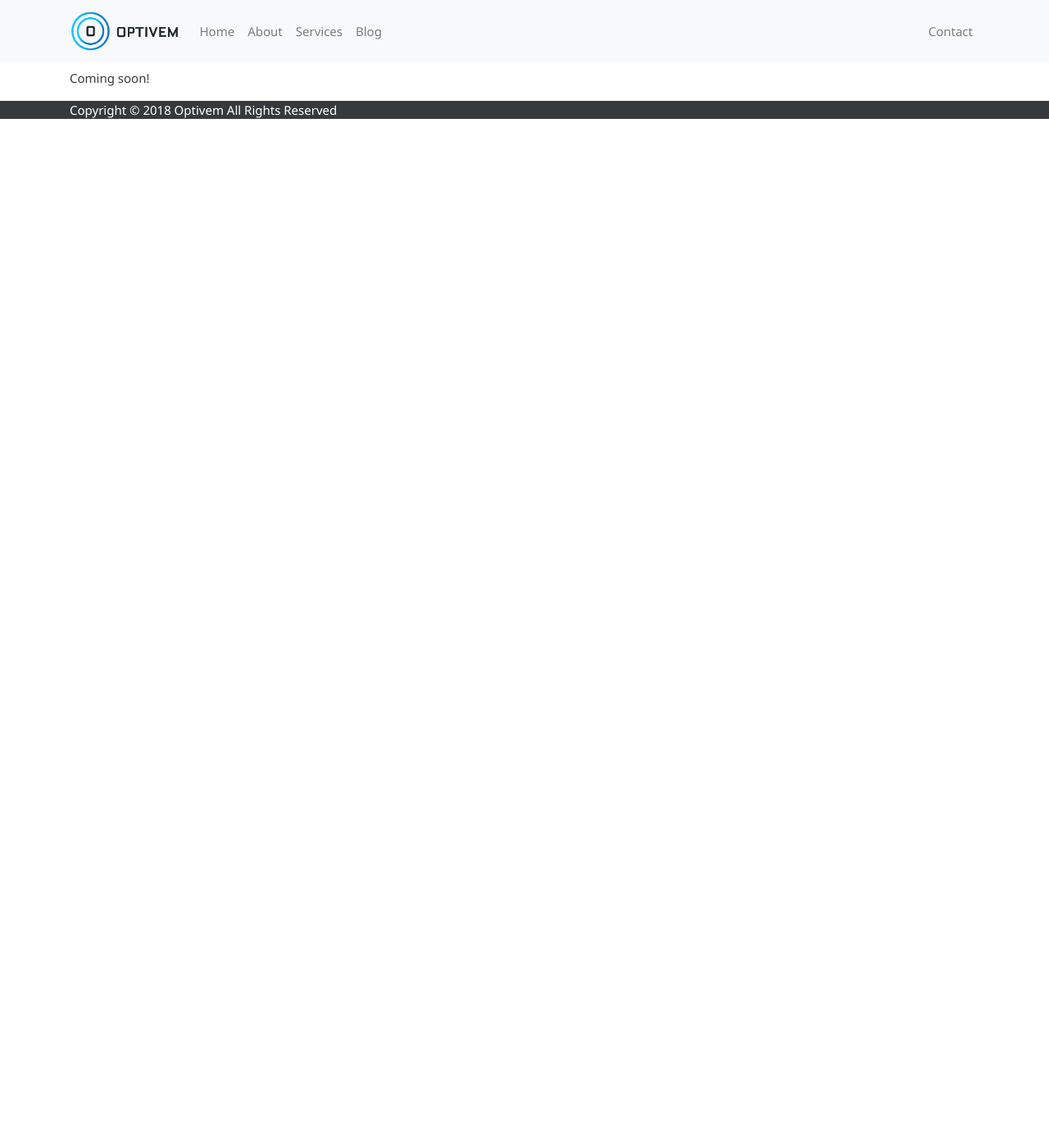
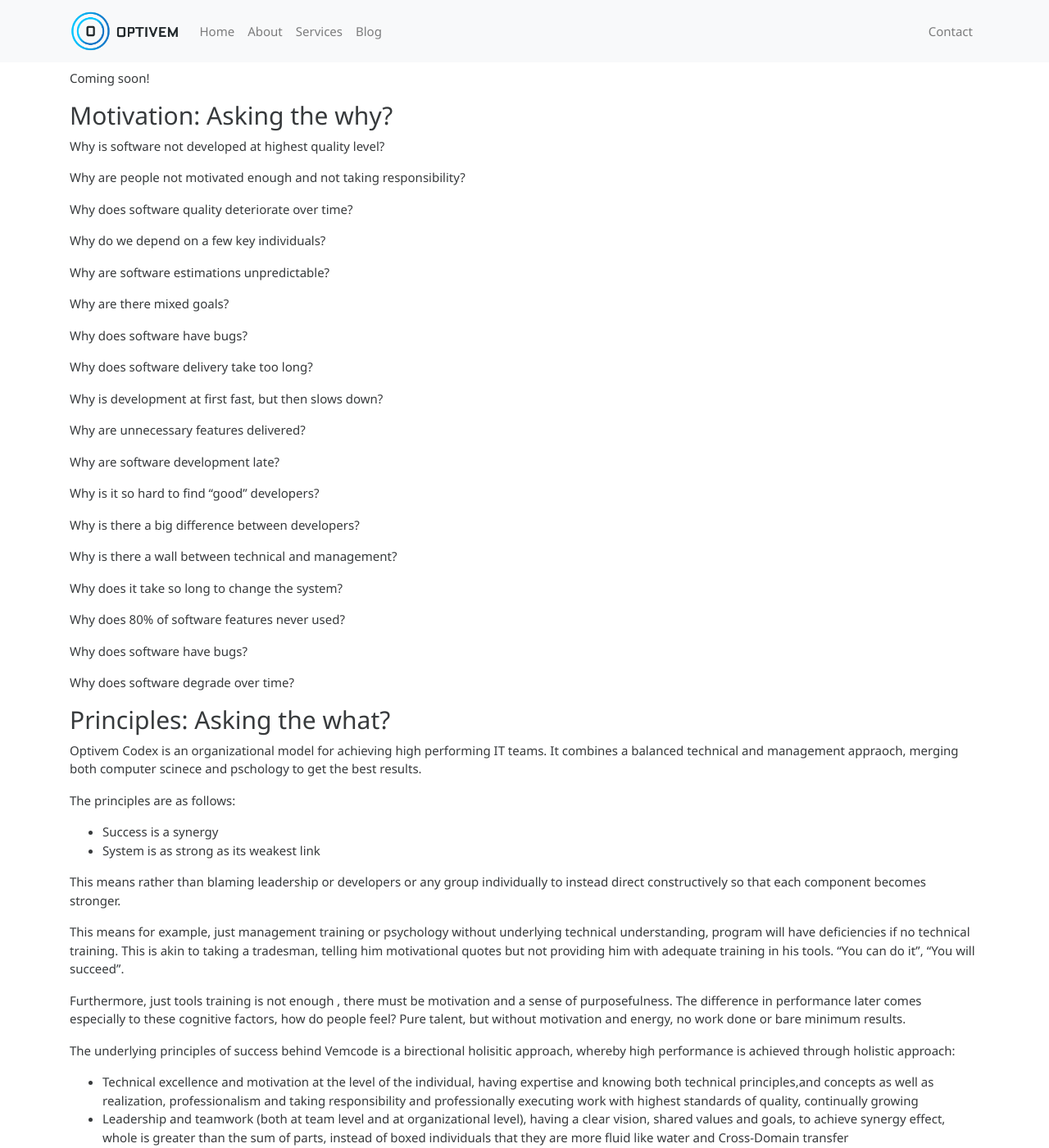
Before and after one commit to optivem/optivem.github.io, a Jekyll site: the page built from _pages/codex/foundations.md, in a window 1280 px wide and 1400 px high, scrolled down 293 px. Shown: the whole window at 82% size. Built offline with Jekyll 4.4.1, drawn with Linux system fonts in a browser that asks for light colours; before the commit the page ends 900 px from its top, so only the background shows below that; some of the changed text lies outside the part shown.

Commit message:
Update _pages/codex/foundations.md

```diff
--- a/_pages/codex/foundations.md
+++ b/_pages/codex/foundations.md
@@ -5,3 +5,75 @@ description: Opticodex - Foundations
 ---
 
 Coming soon!
+
+<h2>Motivation: Asking the why?</h2>
+
+Why is software not developed at highest quality level?
+
+Why are people not motivated enough and not taking responsibility?
+
+Why does software quality deteriorate over time?
+
+Why do we depend on a few key individuals?
+
+Why are software estimations unpredictable?
+
+Why are there mixed goals?
+
+Why does software have bugs?
+
+Why does software delivery take too long?
+
+Why is development at first fast, but then slows down?
+
+Why are unnecessary features delivered?
+
+Why are software development late?
+
+Why is it so hard to find “good” developers?
+
+Why is there a big difference between developers?
+
+Why is there a wall between technical and management?
+
+Why does it take so long to change the system?
+
+Why does 80% of software features never used?
+
+Why does software have bugs?
+
+Why does software degrade over time?
+
+
+<h2>Principles: Asking the what?</h2>
+
+
+Optivem Codex is an organizational model for achieving high performing IT teams. It combines a balanced technical and management appraoch, merging both computer scinece and pschology to get the best results.
+
+The principles are as follows:
+* Success is a synergy
+* System is as strong as its weakest link
+
+This means rather than blaming leadership or developers or any group individually to instead direct constructively  so that each component becomes stronger.
+
+This means for example, just management training or psychology without underlying technical understanding, program will have deficiencies if no technical training. This is akin to taking a tradesman, telling him motivational quotes but not providing him with adequate training in his tools. “You can do it”, “You will succeed”.
+
+Furthermore, just tools training is not enough , there must be motivation and a sense of purposefulness. The difference in performance later comes especially to these cognitive factors, how do people feel? Pure talent, but without motivation and energy, no work done or bare minimum results.
+
+
+The underlying principles of success behind Vemcode is a birectional holisitic approach, whereby high performance is achieved through holistic approach:
+* Technical excellence and motivation at the level of the individual, having expertise and knowing both technical principles,and concepts as well as realization, professionalism and taking responsibility and professionally executing work with highest standards of quality, continually growing
+* Leadership and teamwork (both at team level and at organizational level), having a clear vision, shared values and goals, to achieve synergy effect, whole is greater than the sum of parts, instead of boxed individuals that they are more fluid like water and Cross-Domain transfer
+* Parallel standardisation and innovation co-evolving towards even higher standards of performance, on one hand discipline in following standards but on the other hand creativity and freedom to innovate, hand-in-hand
+
+
+<h3>Stage 1: Setting the right foundation</h3>
+
+The foundation, the "roots" of success start with the Organizational Culture and Values. To achieve the synergy effect, and holistic approach to organizational success, it is necessary to value both technical excellence but on the other hand also transformational leadership to make the best use of technical capability and move towards a common goal. The foundational roots are structure and control, efficiency, stability, standards, systematization, doing things right - i.e. the foundation is high quality standards and motivating the entire systemtic success across the entire team (and organization).
+
+After systematic success if achieve, we encourage innovation, creativity, risk, experimentation to raise the bar higher, what we can do even better, take the system to the next level of excellence. Thus, innovation mutually co-exists with standardization and feeds back into the organizational tree to make the roots even stronger.
+
+We then start achieving rapid growth, multiplicative success.
+
+
+Test sentence...
```
